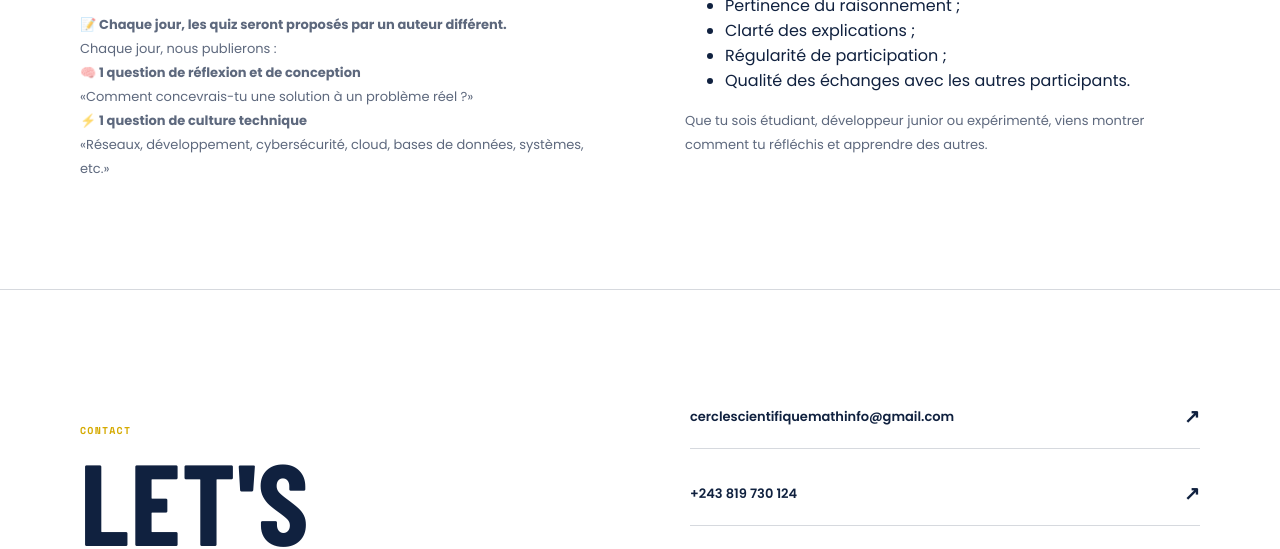
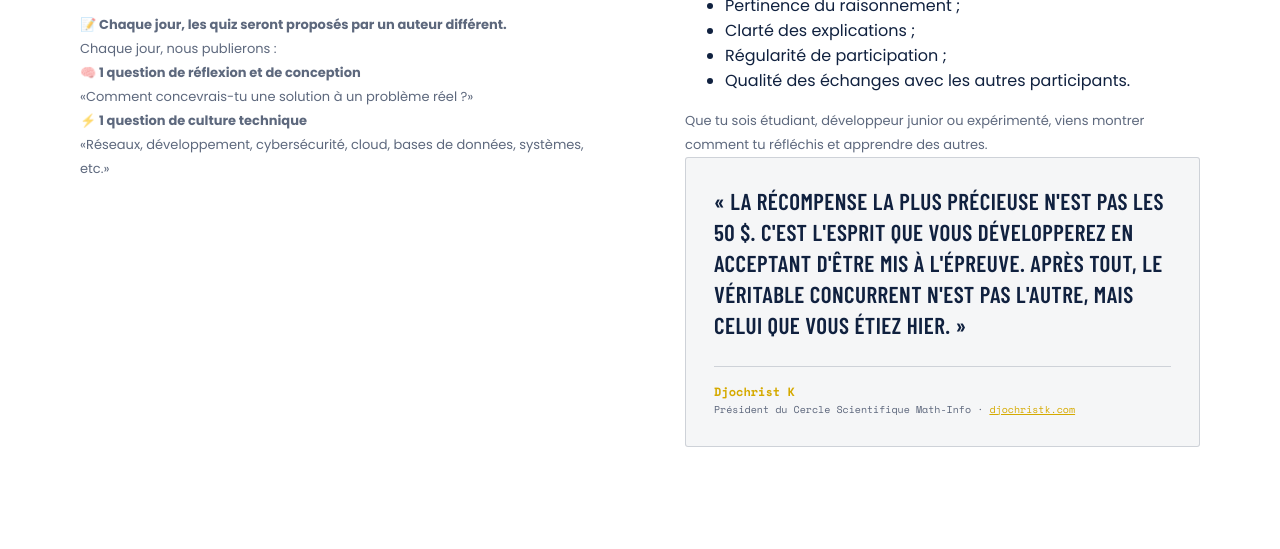
Before and after one commit to Djochrist/challengedeveloppeurcerclesc, a plain HTML site: page index.html in a window 1280 px wide. Shown: the part 3658-4207 px from the top of the page. Drawn offline with nearby package versions, Linux system fonts and the light colour scheme.

Commit message:
Restore president quote in about section

```diff
--- a/index.html
+++ b/index.html
@@ -127,6 +127,10 @@
               <li>Qualité des échanges avec les autres participants.</li>
             </ul>
             <p>Que tu sois étudiant, développeur junior ou expérimenté, viens montrer comment tu réfléchis et apprendre des autres.</p>
+            <blockquote class="president-note">
+              <p>« La récompense la plus précieuse n'est pas les 50 $. C'est l'esprit que vous développerez en acceptant d'être mis à l'épreuve. Après tout, le véritable concurrent n'est pas l'autre, mais celui que vous étiez hier. »</p>
+              <footer><strong>Djochrist K</strong>Président du Cercle Scientifique Math-Info · <a href="https://djochristk.com/" target="_blank" rel="noopener">djochristk.com</a></footer>
+            </blockquote>
           </div>
         </div>
       </section>
```
